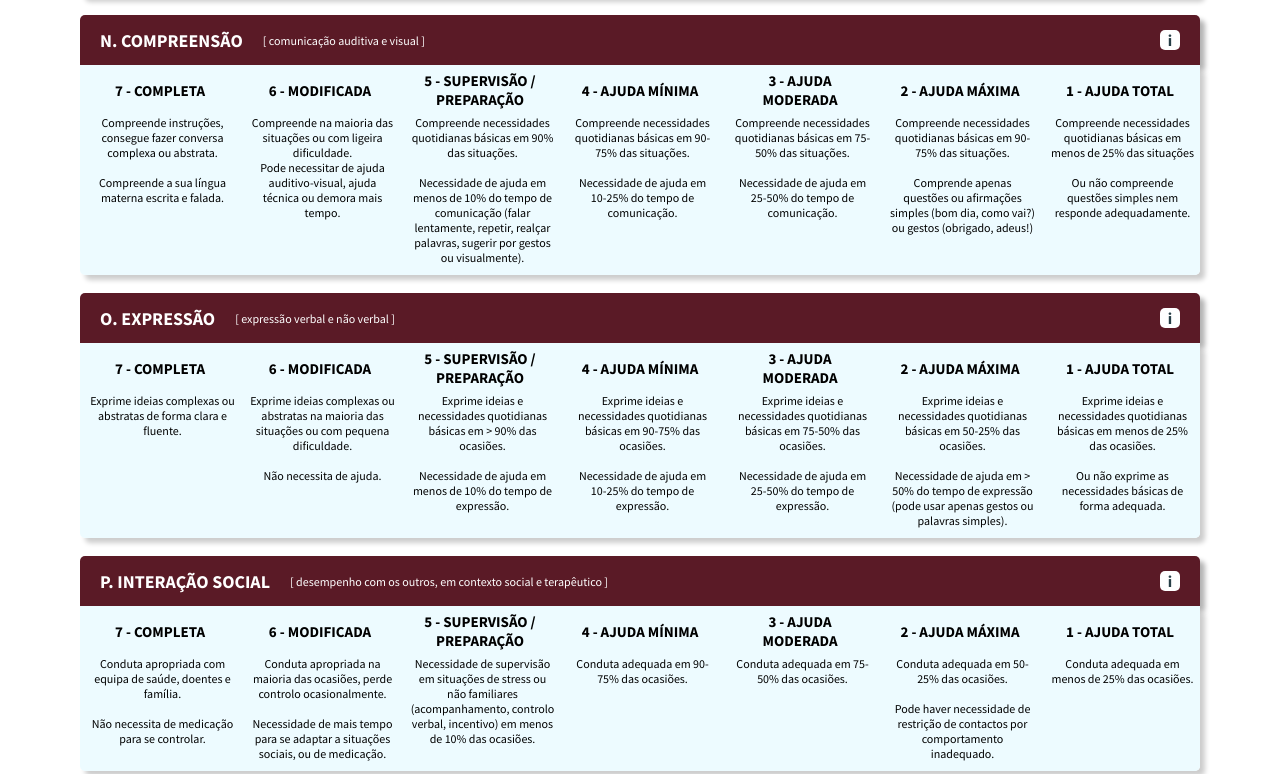
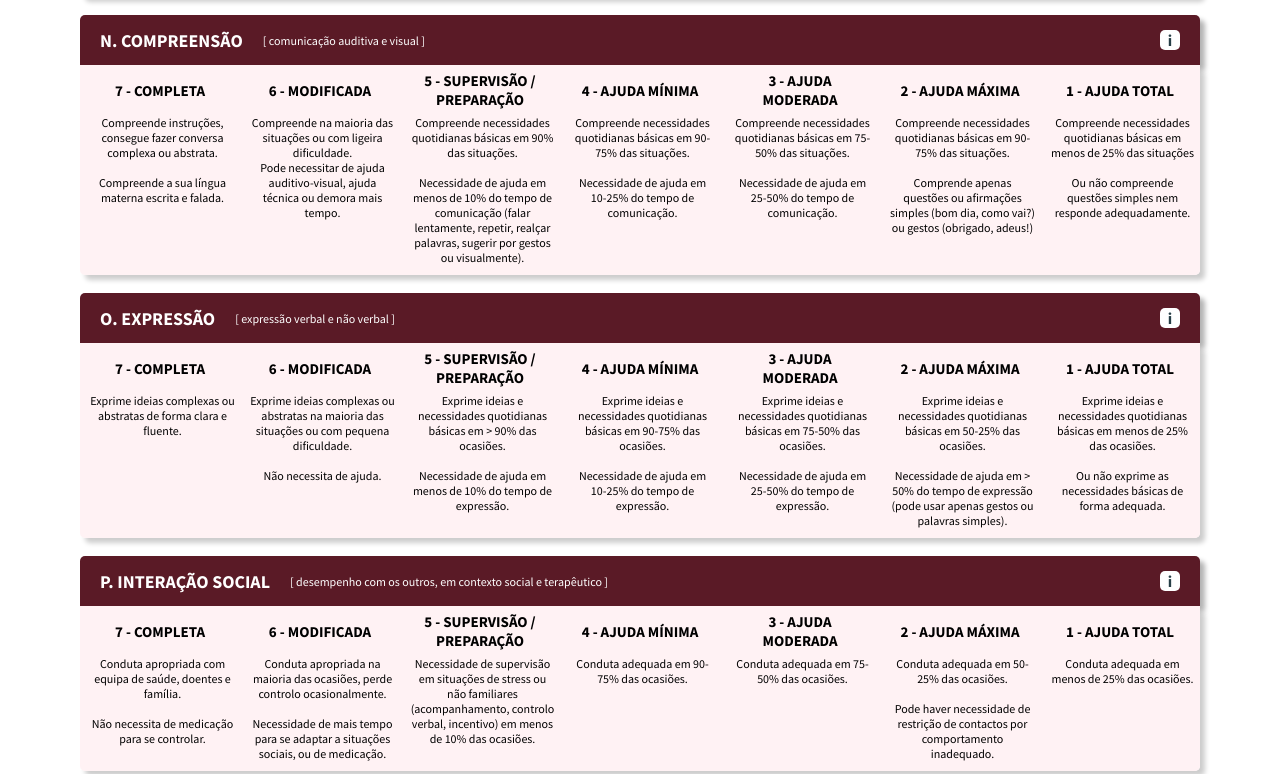
Before and after one commit to carolinavmo/MIF_01, a plain HTML site: page index.html in a window 1280 px wide. Shown: the part 3459-4233 px from the top of the page. Drawn offline with nearby package versions, Linux system fonts and the light colour scheme.

Commit message:
Add files via upload
changed the background color on card cognitive section

```diff
--- a/Components/card.css
+++ b/Components/card.css
@@ -146,7 +146,9 @@ span {
 
 }
 
-
+.score18, .score17, .score16, .score15, .score14 {
+    background-color: rgb(255, 242, 244);
+}
 /* ----- Header ------ */
 
 
```
